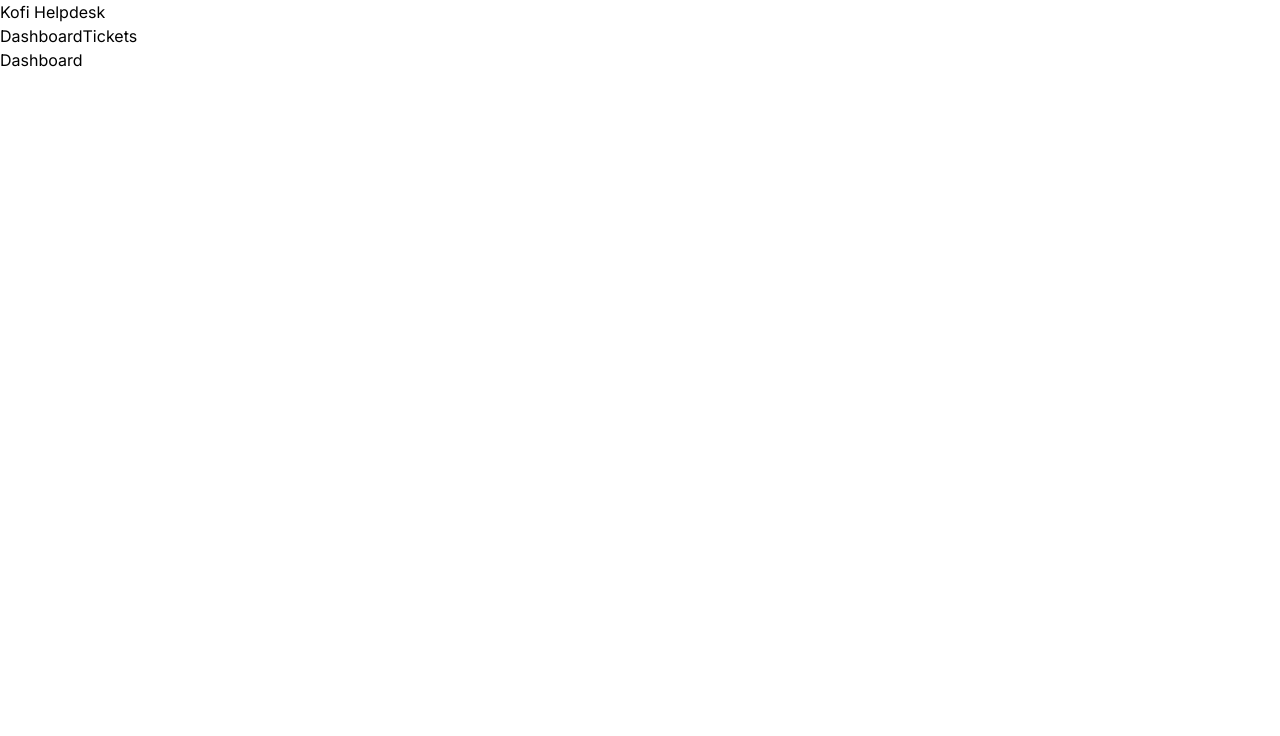
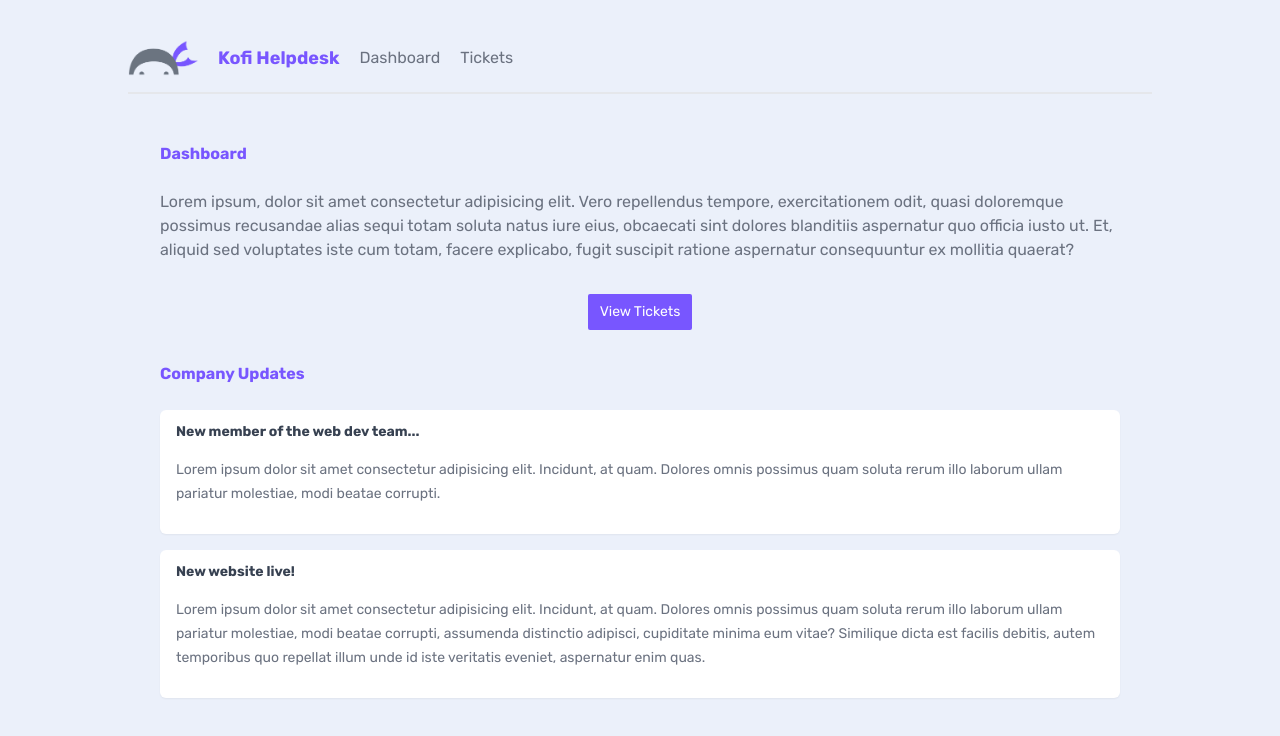
Before and after one commit to Kofi-adei/nextjs-course-helpdesk, a Next.js app: page / in a window 1280 px wide. Shown: the top 736 px of the page. Built offline with nearby package versions, Linux system fonts and the light colour scheme.

Commit message:
Add font, styles and logo

```diff
--- a/app/components/Navbar.jsx
+++ b/app/components/Navbar.jsx
@@ -1,12 +1,21 @@
 import React from 'react';
+import Logo from './dojo-logo.png';
 
 //Component imports
 import Link from "next/link";
+import Image from "next/image";
 
 const Navbar = () => {
     return (
         <>
             <nav>
+                <Image
+                    src={Logo}
+                    alt='helpdesk logo'
+                    width={70}
+                    quality={100}
+                    placeholder='blur'
+                />
                 <h1>Kofi Helpdesk</h1>
                 <Link href='/'>Dashboard</Link>
                 <Link href='/tickets'>Tickets</Link>
--- a/app/globals.css
+++ b/app/globals.css
@@ -1,3 +1,139 @@
 @tailwind base;
 @tailwind components;
 @tailwind utilities;
+
+/* base styles */
+body {
+    background: #ebf0fa;
+    @apply text-gray-500 m-8;
+}
+h1, h2 {
+    @apply font-bold text-primary text-lg;
+}
+main {
+    @apply max-w-5xl my-12 mx-auto px-8;
+}
+main > h2 {
+    @apply mb-4 pb-2 text-base ;
+}
+p > a {
+    @apply text-primary underline;
+}
+
+/* nav styles */
+nav {
+    @apply
+    pb-4
+    border-b-2 border-gray-200
+    flex items-center gap-5
+    my-10 mx-auto
+    max-w-5xl;
+}
+nav a, nav span {
+    @apply text-gray-500;
+}
+nav a:hover {
+    @apply text-black;
+}
+main nav {
+    @apply border-0;
+}
+
+/* button styles */
+button {
+    @apply
+    px-3 py-2
+    rounded-sm
+    flex justify-between items-center gap-2
+    text-sm;
+}
+button:hover {
+    @apply bg-opacity-90;
+}
+.btn-primary {
+    @apply bg-primary text-white;
+}
+.btn-secondary {
+    @apply bg-gray-200 text-gray-900;
+}
+
+/* form styles */
+form {
+    @apply
+    py-4 px-7
+    bg-primary
+    bg-opacity-5
+    rounded-md
+    block
+    mx-auto
+    min-w-fit w-1/4;
+}
+form label {
+    @apply block;
+}
+form input,
+form textarea,
+form select {
+    @apply
+    block
+    mt-2 my-4 px-2 py-1
+    rounded-sm w-full;
+}
+form button {
+    @apply block mx-auto;
+}
+
+/* feedback styles */
+.error {
+    @apply
+    border-2
+    border-red-500
+    bg-red-300
+    text-red-800
+    py-1 px-2
+    rounded-sm
+    block
+    max-w-fit
+    my-4 mx-auto;
+}
+
+/* card styles */
+.card {
+    @apply
+    bg-white
+    shadow-sm
+    rounded-md
+    py-3 px-4 my-4
+    relative
+    overflow-hidden;
+}
+.card h3 {
+    @apply
+    font-bold text-gray-700 text-sm
+    mb-0;
+}
+.card p {
+    @apply my-4 text-sm leading-6;
+}
+
+/* pill styles */
+.pill {
+    @apply
+    py-1 px-2 mt-3
+    inline-block
+    text-xs font-semibold;
+}
+.pill.high {
+    @apply bg-red-300 text-red-600;
+}
+.pill.medium {
+    @apply bg-blue-300 text-blue-600;
+}
+.pill.low {
+    @apply bg-emerald-300 text-emerald-600;
+}
+.card .pill {
+    @apply
+    absolute bottom-0 right-0
+    rounded-tl-md;
+}
--- a/app/layout.jsx
+++ b/app/layout.jsx
@@ -1,8 +1,8 @@
 import './globals.css'
-import { Inter } from 'next/font/google'
+import { Rubik } from 'next/font/google'
 import Navbar from "@/app/components/Navbar";
 
-const inter = Inter({ subsets: ['latin'] })
+const rubik = Rubik({ subsets: ['latin'] })
 
 export const metadata = {
   title: 'Create Next App',
@@ -12,7 +12,7 @@
 export default function RootLayout({ children }) {
   return (
     <html lang="en">
-    <body className={inter.className}>
+    <body className={rubik.className}>
       <Navbar />
       {children}
     </body>
--- a/app/page.jsx
+++ b/app/page.jsx
@@ -1,8 +1,28 @@
+import Link from "next/link";
+
 const Home = () => {
   return (
-    <main>
-      <h2>Dashboard</h2>
-    </main>
+      <main>
+          <h2>Dashboard</h2>
+          <p>Lorem ipsum, dolor sit amet consectetur adipisicing elit. Vero repellendus tempore, exercitationem odit, quasi doloremque possimus recusandae alias sequi totam soluta natus iure eius, obcaecati sint dolores blanditiis aspernatur quo officia iusto ut. Et, aliquid sed voluptates iste cum totam, facere explicabo, fugit suscipit ratione aspernatur consequuntur ex mollitia quaerat?</p>
+
+          <div className="flex justify-center my-8">
+              <Link href="/tickets">
+                  <button className="btn-primary">View Tickets</button>
+              </Link>
+          </div>
+
+          <h2>Company Updates</h2>
+
+          <div className="card">
+              <h3>New member of the web dev team...</h3>
+              <p>Lorem ipsum dolor sit amet consectetur adipisicing elit. Incidunt, at quam. Dolores omnis possimus quam soluta rerum illo laborum ullam pariatur molestiae, modi beatae corrupti.</p>
+          </div>
+          <div className="card">
+              <h3>New website live!</h3>
+              <p>Lorem ipsum dolor sit amet consectetur adipisicing elit. Incidunt, at quam. Dolores omnis possimus quam soluta rerum illo laborum ullam pariatur molestiae, modi beatae corrupti, assumenda distinctio adipisci, cupiditate minima eum vitae? Similique dicta est facilis debitis, autem temporibus quo repellat illum unde id iste veritatis eveniet, aspernatur enim quas.</p>
+          </div>
+      </main>
   )
 }
 export default Home;
--- a/tailwind.config.js
+++ b/tailwind.config.js
@@ -7,10 +7,8 @@
   ],
   theme: {
     extend: {
-      backgroundImage: {
-        'gradient-radial': 'radial-gradient(var(--tw-gradient-stops))',
-        'gradient-conic':
-          'conic-gradient(from 180deg at 50% 50%, var(--tw-gradient-stops))',
+      colors: {
+        primary: '#7856ff'
       },
     },
   },
```
Also changed, not shown: app/components/dojo-logo.png (added).
